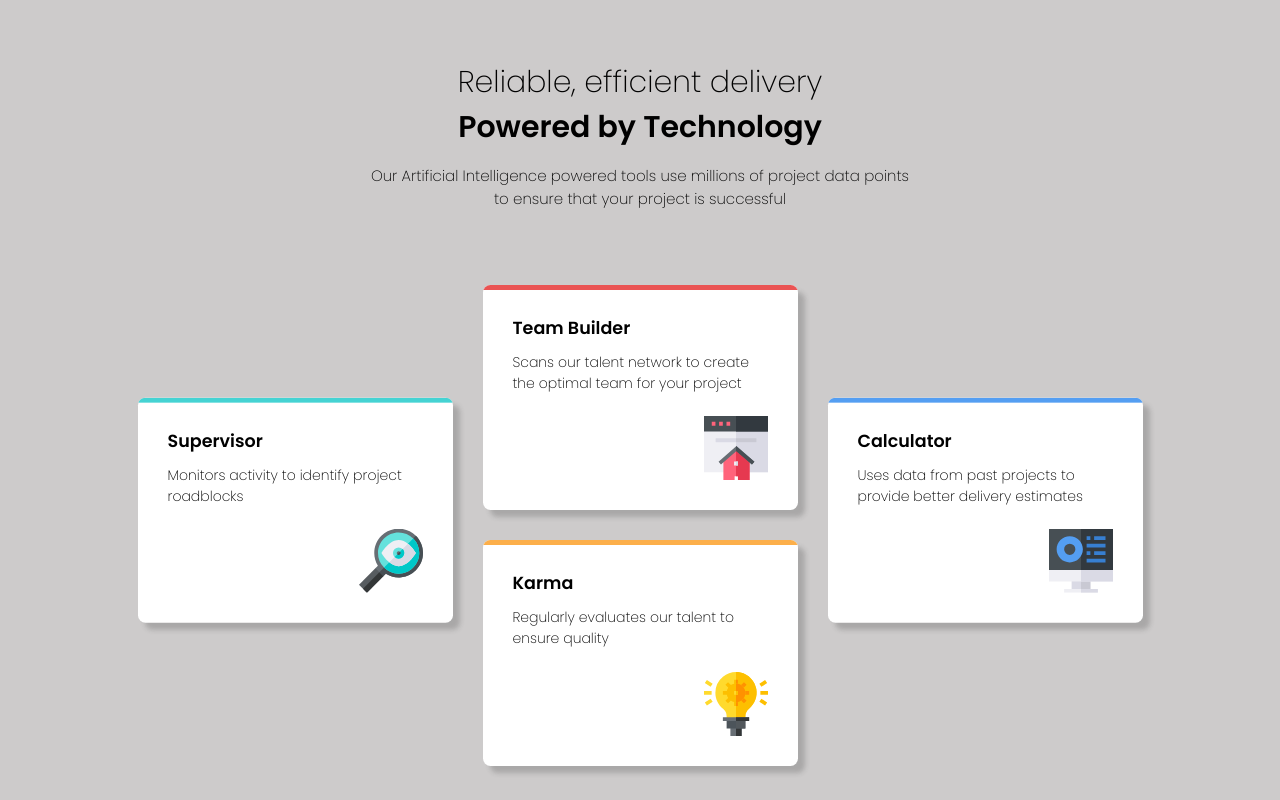
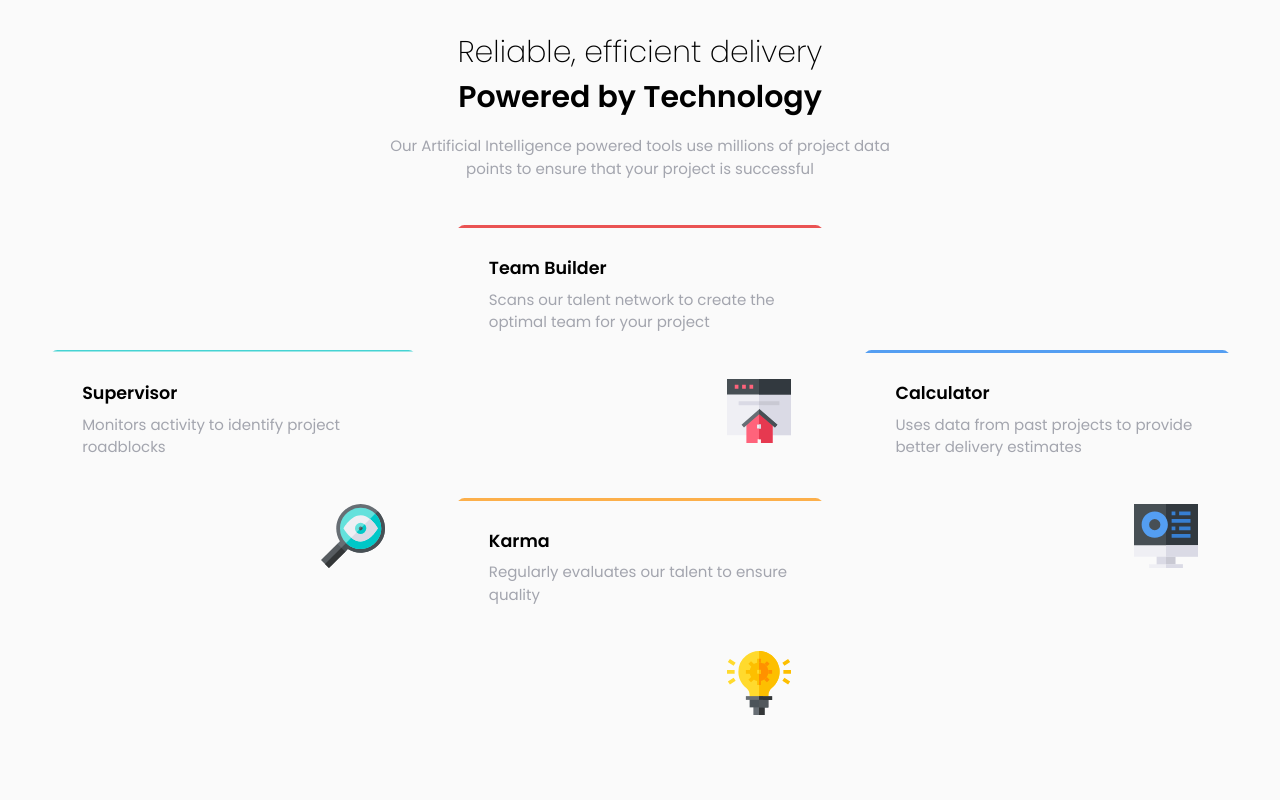
Before and after one commit to IvayloBorisov/HTML5-CSS3, a plain HTML site: page four-card/index.html in a window 1280 px wide. Drawn offline with Linux system fonts and the light colour scheme.

Commit message:
finish four-card template

```diff
--- a/four-card/index.html
+++ b/four-card/index.html
@@ -1,43 +1,54 @@
 <!DOCTYPE html>
 <html lang="en">
+
 <head>
   <meta charset="UTF-8">
   <meta name="viewport" content="width=device-width, initial-scale=1.0">
   <link rel="icon" type="image/png" sizes="32x32" href="./images/favicon-32x32.png">
-  <link rel="stylesheet" href="style.css">
+  <link rel="stylesheet" href="./styles/style.css">
   <title>Frontend Mentor | Four card feature section</title>
 </head>
+
 <body>
   <div class="wrapper">
     <header>
-      <h1>
-        Reliable, efficient delivery
-        <p class="strong-title">Powered by Technology</p>
-    </h1>
-      <p>Our Artificial Intelligence powered tools use millions of project data points to ensure that your project is successful</p>
+      <h1> Reliable, efficient delivery
+        <span class="subtitle">Powered by Technology</span></h1>
+      <p class="header-paragraph">Our Artificial Intelligence powered tools use millions of project data points to
+        ensure that your project is
+        successful</p>
     </header>
-    <main class="container">
-      <div class="box box-cyan box-push">
+    <main>
+      <div class="card-wrapper color-cyan">
+        <div class="card">
           <h3>Supervisor</h3>
           <p>Monitors activity to identify project roadblocks</p>
-        <img src="./images/icon-supervisor.svg" alt="supervisor">
+          <img src="./images/icon-supervisor.svg" alt="icon-supervisor">
         </div>
-      <div class="box box-red">
+      </div>
+      <div class="card-wrapper color-red">
+        <div class="card">
           <h3>Team Builder</h3>
           <p>Scans our talent network to create the optimal team for your project</p>
-        <img src="./images/icon-team-builder.svg" alt="team-builder">
+          <img src="./images/icon-team-builder.svg" alt="icon-team-builder">
         </div>
-      <div class="box box-blue box-push">
+      </div>
+      <div class="card-wrapper color-blue">
+        <div class="card">
           <h3>Calculator</h3>
           <p>Uses data from past projects to provide better delivery estimates</p>
-        <img src="./images/icon-calculator.svg" alt="calculator">
+          <img src="./images/icon-calculator.svg" alt="icon-calculator">
         </div>
-      <div class="box box-orange">
+      </div>
+      <div class="card-wrapper color-orange">
+        <div class="card">
           <h3>Karma</h3>
           <p>Regularly evaluates our talent to ensure quality</p>
-        <img src="./images/icon-karma.svg" alt="karma">
+          <img src="./images/icon-karma.svg" alt="icon-karma">
+        </div>
       </div>
     </main>
   </div>
 </body>
+
 </html>
--- a/four-card/style.css
+++ /dev/null
@@ -1,126 +0,0 @@
-@import url('https://fonts.googleapis.com/css2?family=Poppins:wght@200;400;600&display=swap');
-
-/* Typography */
-
-*, *:before, *:after {
-    padding: 0;
-    margin: 0;
-    box-sizing: inherit;
-}
-
-html {
-    box-sizing: border-box;
-    font-size: 15px;
-    line-height: 1.5;
-    font-family: Poppins, sans-serif;
-    background-color: hsl(0, 2%, 80%);
-}
-
-.wrapper {
-    max-width: 70em;
-    margin: 0 auto;
-}
-
-h1 {
-    font-weight: 200;
-}
-
-.strong-title {
-    font-weight: 600;
-    margin-bottom: 1rem;
-}
-
-p {
-    font-weight: 200;
-}
-
-/* Header Styles */
-
-header {
-    max-width: 36rem;
-    margin: 4rem auto;
-    display: flex;
-    flex-direction: column;
-    justify-content: center;
-    align-items: center;
-    text-align: center;
-}
-
-.container {
-  display: flex;
-  flex-wrap: wrap;
-  width: 100%;
-  margin: 0 auto;
-  justify-content: center;
-  align-items: center;
-}
-
-.box {
-   position: relative;
-   background-color: #ffffff;
-   padding: 2rem;
-   width: 21rem;
-   margin: 1rem;
-   position: relative;
-   border-radius: 0.5rem;
-   overflow: hidden;
-   box-shadow: 7px 7px 5px 0px rgba(50, 50, 50, 0.23);
-}
-
-.box-push {
-    transform: translateY(50%);
-}
-
-@media (max-width: 1020px) {
-     .box-push {
-          transform: translateY(0);
-        }
-    }
-
-@media (max-width: 400px) {
-     header p, h1 {
-        text-align: center; width: 80%;
-    }
-     .strong-title {
-          margin: 0 auto;
-        }
-    }
-
-.box:after {
-    content: '';
-    width: 100%;
-    height: 5px;
-    position: absolute;
-    top: 0;
-    left: 0;
-}
-
-.box-cyan:after {
-    background-color: hsl(180, 62%, 55%);
-}
-
-.box-red:after {
-   background-color: hsl(0, 78%, 62%);
-}
-
-.box-blue:after {
-    background-color: hsl(212, 86%, 64%);
-}
-
-.box-orange:after {
-   background-color: hsl(34, 97%, 64%);
-}
-
-.box h3 {
-    margin-bottom: 0.7rem;
-}
-
-.box p {
-    font-size: 14px;
-    margin-bottom: 1.5rem;
-}
-
-.box img {
-    display: block;
-    margin-left: auto;
-}
--- /dev/null
+++ b/four-card/styles/header.css
@@ -0,0 +1,38 @@
+/* Mobile design */
+
+header {
+  text-align: center;
+  margin-bottom: 3rem;
+}
+
+header h1 {
+  width: 100%;
+  font-weight: 200;
+}
+
+.subtitle {
+    display: block;
+    font-weight: 600;
+    margin-bottom: 1rem;
+}
+
+.header-paragraph {
+    width: 100%;
+    letter-spacing: 1.5px;
+}
+
+/* Laptop design */
+@media (min-width: 700px) {
+
+  .header-paragraph {
+    width: 80%;
+    letter-spacing: 0;
+    margin: 0 auto;
+  }
+}
+
+@media (min-width:1000px) {
+  .header-paragraph {
+    width: 60%;
+  }
+}
--- /dev/null
+++ b/four-card/styles/main.css
@@ -0,0 +1,80 @@
+/* Mobile design */
+
+.card-wrapper {
+  padding: 2rem 1rem;
+  overflow: hidden;
+  position: relative;
+  border-radius: 0.5rem;
+  margin-bottom: 1.5rem;
+}
+
+
+.card-wrapper:before {
+    content: '';
+    display: block;
+    width: 100%;
+    height: 0.2rem;
+    position: absolute;
+    top: 0;
+    left: 0;
+}
+
+.card-wrapper.color-cyan:before{
+    background-color: hsl(180, 62%, 55%);
+    transform: translateY(-50%);
+}
+
+.card-wrapper.color-red:before {
+    background-color:hsl(0, 78%, 62%);
+}
+
+.card-wrapper.color-orange:before {
+    background-color:hsl(34, 97%, 64%);
+}
+
+.card-wrapper.color-blue:before {
+    background-color:hsl(212, 86%, 64%);
+}
+
+.card {
+  width: 90%;
+  margin: 0 auto;
+}
+
+.card p {
+    margin-top: 0.5rem;
+    margin-bottom: 3rem;
+}
+
+.card img {
+    display: block;
+    margin-left: auto;
+}
+
+/* Laptop design */
+
+@media (min-width: 700px) {
+
+    main {
+        display: flex;
+        flex-wrap: wrap;
+        justify-content: space-around;
+        align-items: center;
+
+    }
+    .card-wrapper {
+        width: 40%;
+        height: 250px;
+    }
+}
+
+@media (min-width: 1000px) {
+    .card-wrapper {
+        width: 30%;
+    }
+
+    .card-wrapper.color-cyan,
+    .card-wrapper.color-blue {
+        transform: translateY(50%);
+    }
+}
--- /dev/null
+++ b/four-card/styles/style.css
@@ -0,0 +1,5 @@
+@import url(typography.css);
+
+@import url(header.css);
+
+@import url(main.css);
--- /dev/null
+++ b/four-card/styles/typography.css
@@ -0,0 +1,30 @@
+@import url('https://fonts.googleapis.com/css2?family=Poppins:wght@200;400;600&display=swap');
+
+*, *:before, *:after {
+    margin: 0;
+    padding: 0;
+    box-sizing: inherit;
+}
+
+html {
+    box-sizing: border-box;
+    font-size: 15px;
+    line-height: 1.5;
+    font-family: Poppins, sans-serif;
+}
+
+body {
+    background-color: hsl(0, 0%, 98%);
+}
+
+p {
+    color:hsl(229, 6%, 66%);
+}
+
+.wrapper {
+    padding: 2rem;
+    display: flex;
+    flex-direction: column;
+    justify-content: center;
+    align-items: center;
+}
```
Lines whose indentation alone changed are shown as unchanged.
